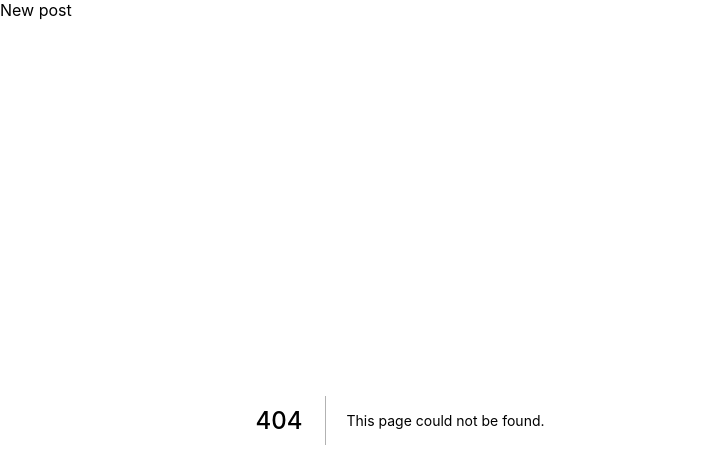
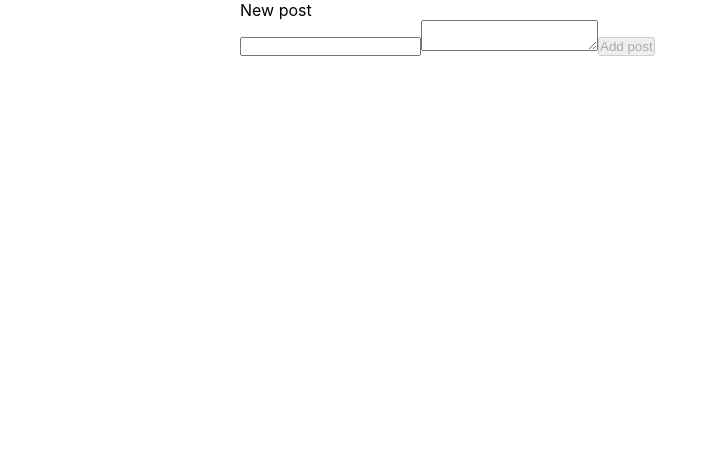
Before and after one commit to tomek-ch/json-placeholder-crud, a Next.js app: page /new in a window 1280 px wide. Before the commit this address had no page. Shown: the top 468 px of the page, without its empty margins (0-717 px from the left). Built offline with nearby package versions, Linux system fonts and the light colour scheme.

Commit message:
Add new post page

```diff
--- /dev/null
+++ b/pages/components/TextBox.js
@@ -0,0 +1,17 @@
+import { useEffect, useRef, useState } from "react";
+
+function TextBox(props) {
+  const [style, setStyle] = useState({});
+  const textBox = useRef(null);
+
+  useEffect(async () => {
+    await setStyle({ height: "auto" });
+    setStyle({
+      height: parseInt(textBox.current?.scrollHeight) + 1,
+    });
+  }, [props.value]);
+
+  return <textarea {...props} ref={textBox} style={style} />;
+}
+
+export default TextBox;
--- /dev/null
+++ b/pages/new.js
@@ -0,0 +1,28 @@
+import { useState } from "react";
+import TextBox from "./components/TextBox";
+
+export default function New() {
+  const [title, setTitle] = useState("");
+  const [body, setBody] = useState("");
+  const error = !title
+    ? "Post needs a title"
+    : !body
+    ? "Post needs a body"
+    : "";
+
+  return (
+    <form>
+      <input
+        value={title}
+        onChange={({ target: { value } }) => setTitle(value)}
+      />
+      <TextBox
+        value={body}
+        onChange={({ target: { value } }) => setBody(value)}
+      />
+      <button disabled={!title || !body} title={error}>
+        Add post
+      </button>
+    </form>
+  );
+}
```
